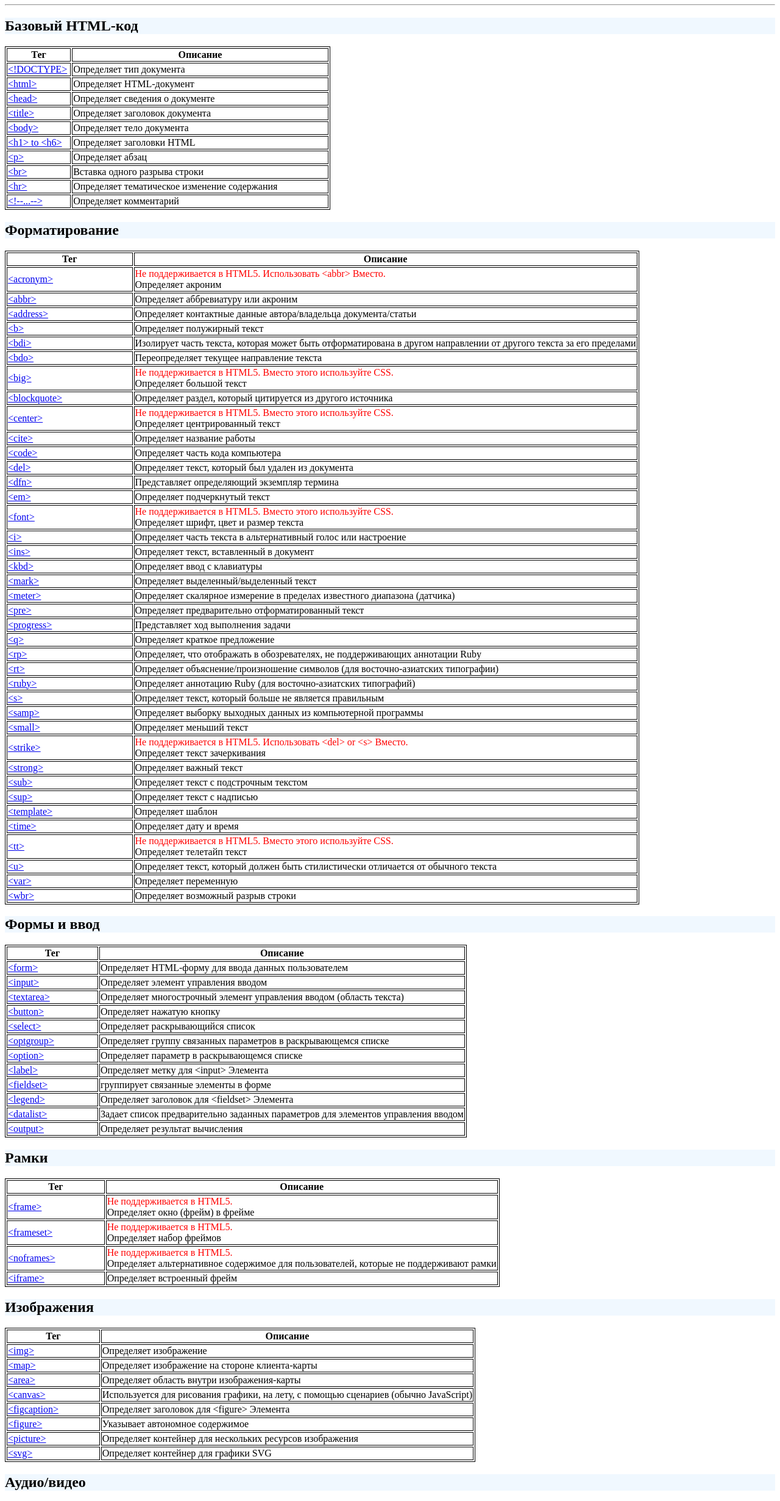
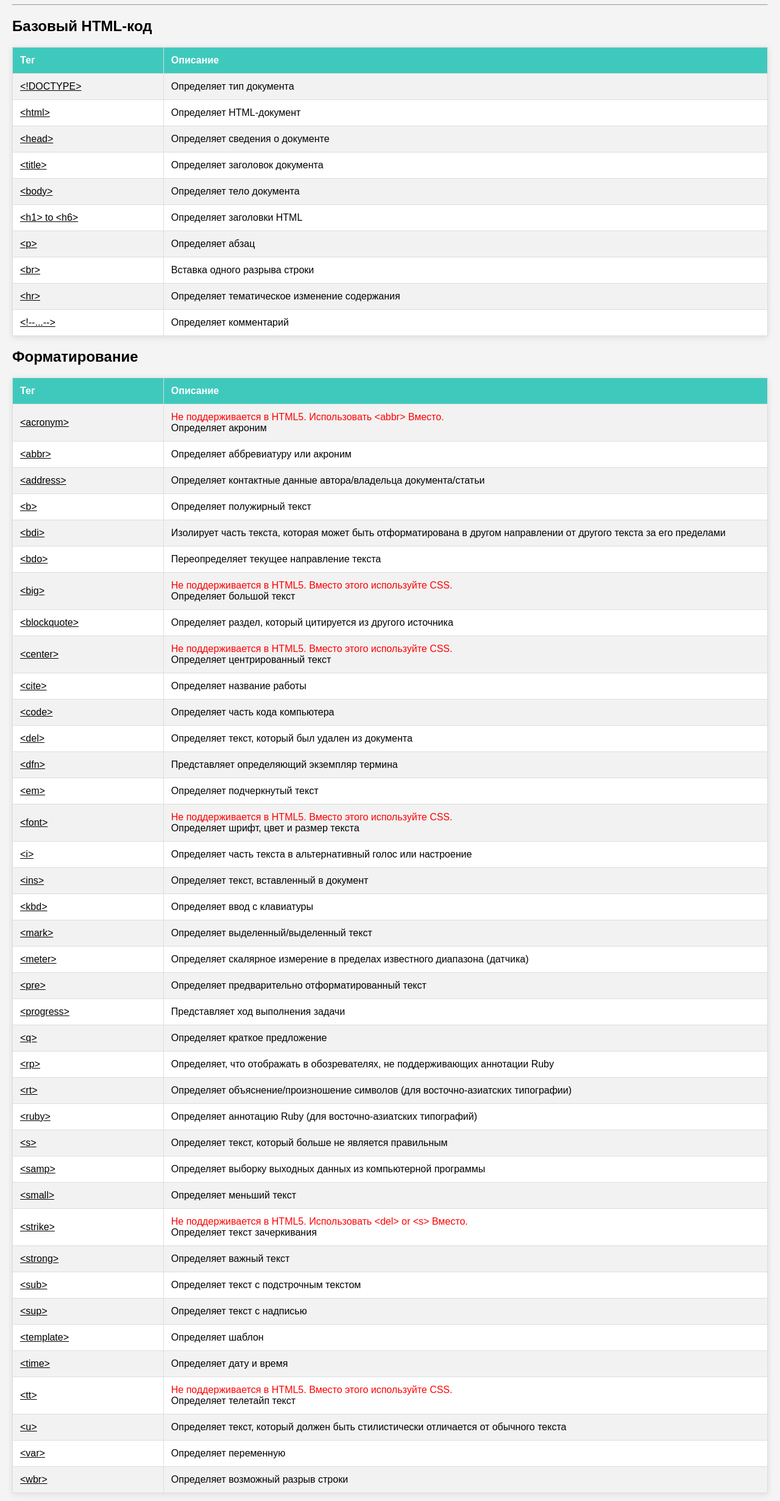
Before and after one commit to Epionchick/Web-Development, a plain HTML site: page homework 1/dictionary.html in a window 1280 px wide. Shown: the part 73-2534 px from the top of the page at 61% size. Drawn offline with Linux system fonts and the light colour scheme.

Commit message:
Update dictionary.html

```diff
--- a/homework 1/dictionary.html
+++ b/homework 1/dictionary.html
@@ -3,9 +3,9 @@
 <head>
   <meta charset="UTF-8" />
   <meta name="viewport" content="width=device-width, initial-scale=1.0" />
-  <title>Словарь тегов</title>
-  <link rel="icon" href="icon.ico" type="image/x-icon" />
-  <h1 style="text-align: center; background-color: aliceblue">
+  <link rel="icon" href="icon.png" type="image/png" /> <!-- Иконка сайта -->
+  <title>Словарь тегов</title> <!-- Название сайта -->
+  <h1 style="text-align: center;">
     <b>Словарь тегов</b>
   </h1>
   <hr />
@@ -13,14 +13,52 @@
 
 <body>
   <style>
-    table,
-    th,
-    td {
-      border: 1px solid black;
+    body { /* Форматирование текста */
+        font-family: Arial, sans-serif;
+        background-color: #f4f4f4;
+        margin: 20px;
     }
+    table { /* Форматирование таблицы */
+        width: 100%;
+        border-collapse: collapse;
+        margin: 20px 0;
+        background-color: #fff;
+        box-shadow: 0 2px 10px rgba(0, 0, 0, 0.1);
+    }
+    th, td { /* Форматирование размера ячеек и направление текста в них */
+        border: 1px solid #ddd;
+        padding: 12px;
+        text-align: left;
+    }
+    th { /* Цвет имени ячеек стобцов */
+        background-color: #3fc9bd;
+        color: white;
+    }
+    tr:nth-child(even) { /* Цвет ячеек 1 */
+        background-color: #f2f2f2;
+    }
+    tr:hover { /* Цвет ячеек 2 */
+        background-color: #ddd;
+    }
+    a { /* Цвет ссылки */
+      color: black
+    }
+    a:hover { /* Цвет ссылки при наведении */
+      color: blue
+    }
+    footer {
+            text-align: center; /* Центрирование текста в подвале */
+            padding: 10px; /* Отступы в подвале */
+            background-color: #333; /* Цвет фона подвала */
+            color: white; /* Цвет текста в подвале */
+            position: fixed;
+            width: 100%; /* Ширина подвала на всю ширину страницы */
+            bottom: 0; /* Прикрепляем к низу страницы */
+        }
   </style>
-  <div>
-    <h2 style="background-color: aliceblue;">Базовый HTML-код</h2>
+
+  <div> <!-- Раздел с таблицами -->
+    <h2>Базовый HTML-код</h2>
     <table>
       <tbody>
         <tr>
@@ -87,7 +125,7 @@
         </tr>
       </tbody>
     </table>
-    <h2 style="background-color: aliceblue;">Форматирование</h2>
+    <h2>Форматирование</h2>
     <table>
       <tbody>
         <tr>
@@ -325,7 +363,7 @@
         </tr>
       </tbody>
     </table>
-    <h2 style="background-color: aliceblue;">Формы и ввод</h2>
+    <h2>Формы и ввод</h2>
     <table>
       <tbody>
         <tr>
@@ -393,7 +431,7 @@
         </tr>
       </tbody>
     </table>
-    <h2 style="background-color: aliceblue;">Рамки</h2>
+    <h2>Рамки</h2>
     <table>
       <tbody>
         <tr>
@@ -434,7 +472,7 @@
         </tr>
       </tbody>
     </table>
-    <h2 style="background-color: aliceblue;">Изображения</h2>
+    <h2>Изображения</h2>
     <table>
       <tbody>
         <tr>
@@ -486,7 +524,7 @@
         </tr>
       </tbody>
     </table>
-    <h2 style="background-color: aliceblue;">Аудио/видео</h2>
+    <h2>Аудио/видео</h2>
     <table>
       <tbody>
         <tr>
@@ -519,7 +557,7 @@
         </tr>
       </tbody>
     </table>
-    <h2 style="background-color: aliceblue;">Ссылки</h2>
+    <h2>Ссылки</h2>
     <table>
       <tbody>
         <tr>
@@ -543,7 +581,7 @@
         </tr>
       </tbody>
     </table>
-    <h2 style="background-color: aliceblue;">Списки</h2>
+    <h2>Списки</h2>
     <table>
       <tbody>
         <tr>
@@ -597,7 +635,7 @@
         </tr>
       </tbody>
     </table>
-    <h2 style="background-color: aliceblue;">Таблицы</h2>
+    <h2>Таблицы</h2>
     <table>
       <tbody>
         <tr>
@@ -652,7 +690,7 @@
         </tr>
       </tbody>
     </table>
-    <h2 style="background-color: aliceblue;">Стили и семантика</h2>
+    <h2>Стили и семантика</h2>
     <table>
       <tbody>
         <tr>
@@ -730,7 +768,7 @@
         </tr>
       </tbody>
     </table>
-    <h2 style="background-color: aliceblue;">Мета Инфо</h2>
+    <h2>Мета Инфо</h2>
     <table>
       <tbody>
         <tr>
@@ -765,7 +803,7 @@
         </tr>
       </tbody>
     </table>
-    <h2 style="background-color: aliceblue;">Программирование</h2>
+    <h2>Программирование</h2>
     <table>
       <tbody>
         <tr>
```
